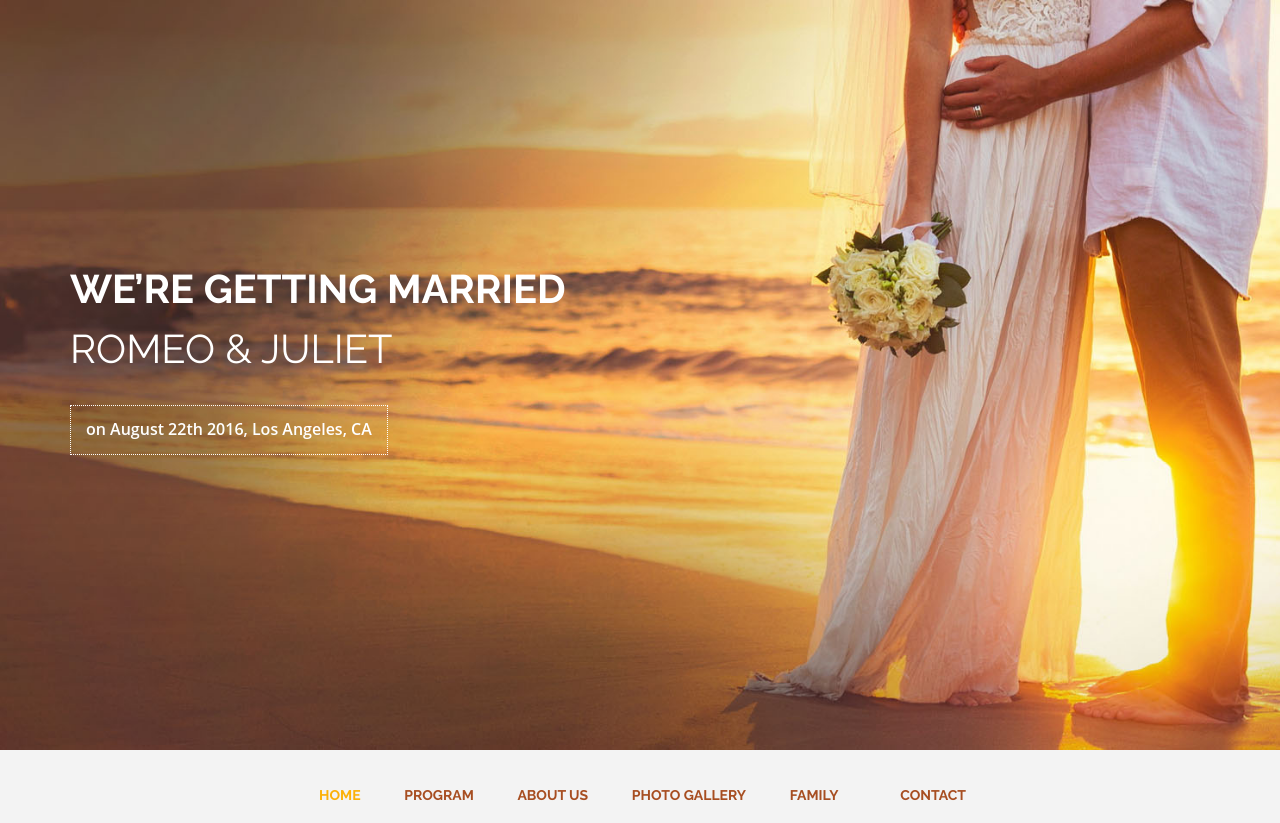
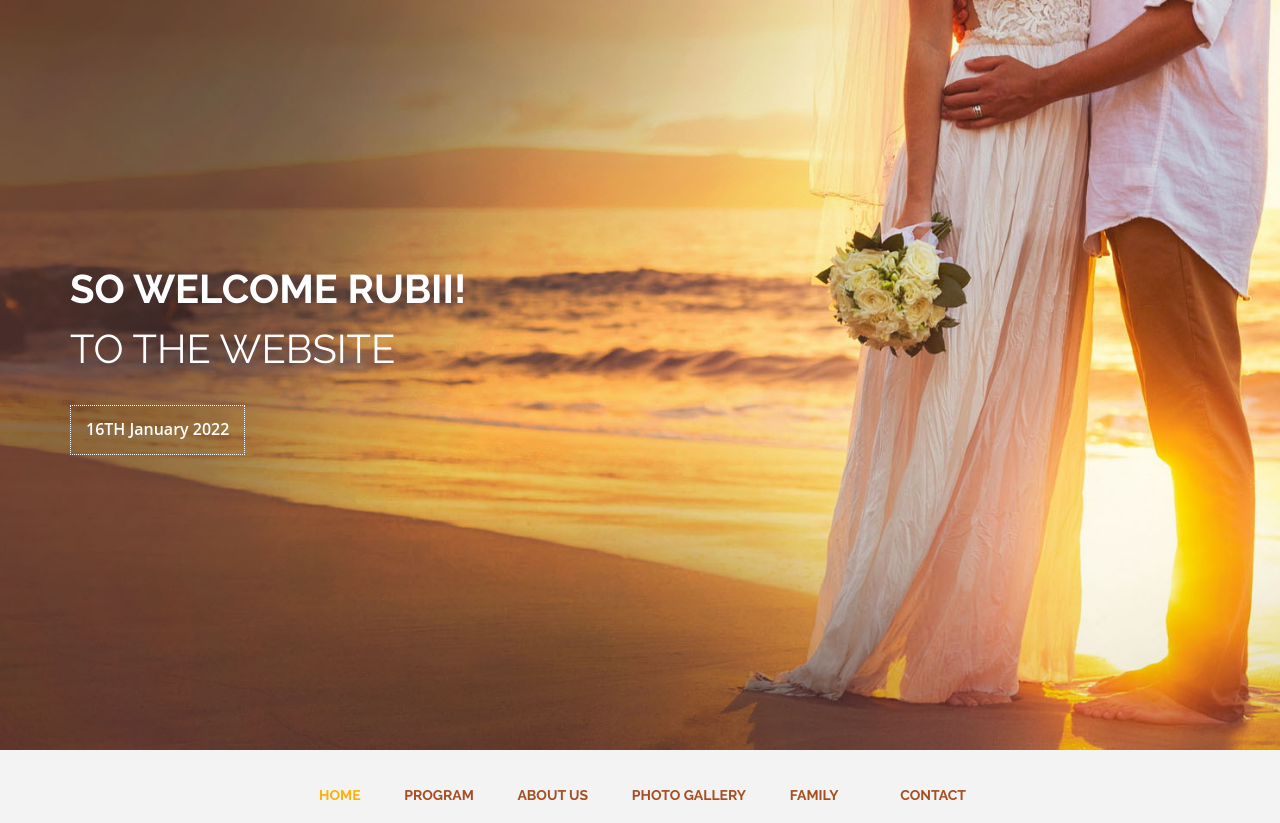
Before and after one commit to suryamps72/suryamps72.github.io, a plain HTML site: page index.html in a window 1280 px wide. Shown: the top 823 px of the page. Drawn offline with Linux system fonts and the light colour scheme.

Commit message:
Update index.html

```diff
--- a/index.html
+++ b/index.html
@@ -3,7 +3,7 @@
 <head>
 <meta charset="utf-8">
 <meta name="viewport" content="width=device-width, maximum-scale=1">
-<title>Forever Wedding Bootstrap Free Website Template| Webthemez</title>
+<title>ITS❤️| 16/01/2022</title>
 <link rel="icon" href="favicon.png" type="image/png">
 <link href="css/bootstrap.min.css" rel="stylesheet" type="text/css">
 <link rel="stylesheet" href="js/fancybox/jquery.fancybox.css" type="text/css" media="screen" />
@@ -29,8 +29,8 @@
           <div class="col-md-12">
 
             <div class="top_left_cont zoomIn wow animated">
-              <h2>We’re getting married<br> <strong>Romeo & Juliet</strong></h2>
-			  <h3>on August 22th 2016, Los Angeles, CA</h3>
+              <h2>SO Welcome Rubii!<br> <strong>To the Website</strong></h2>
+			  <h3>16TH January 2022</h3>
 			</div>
           </div>
         </div>
```
